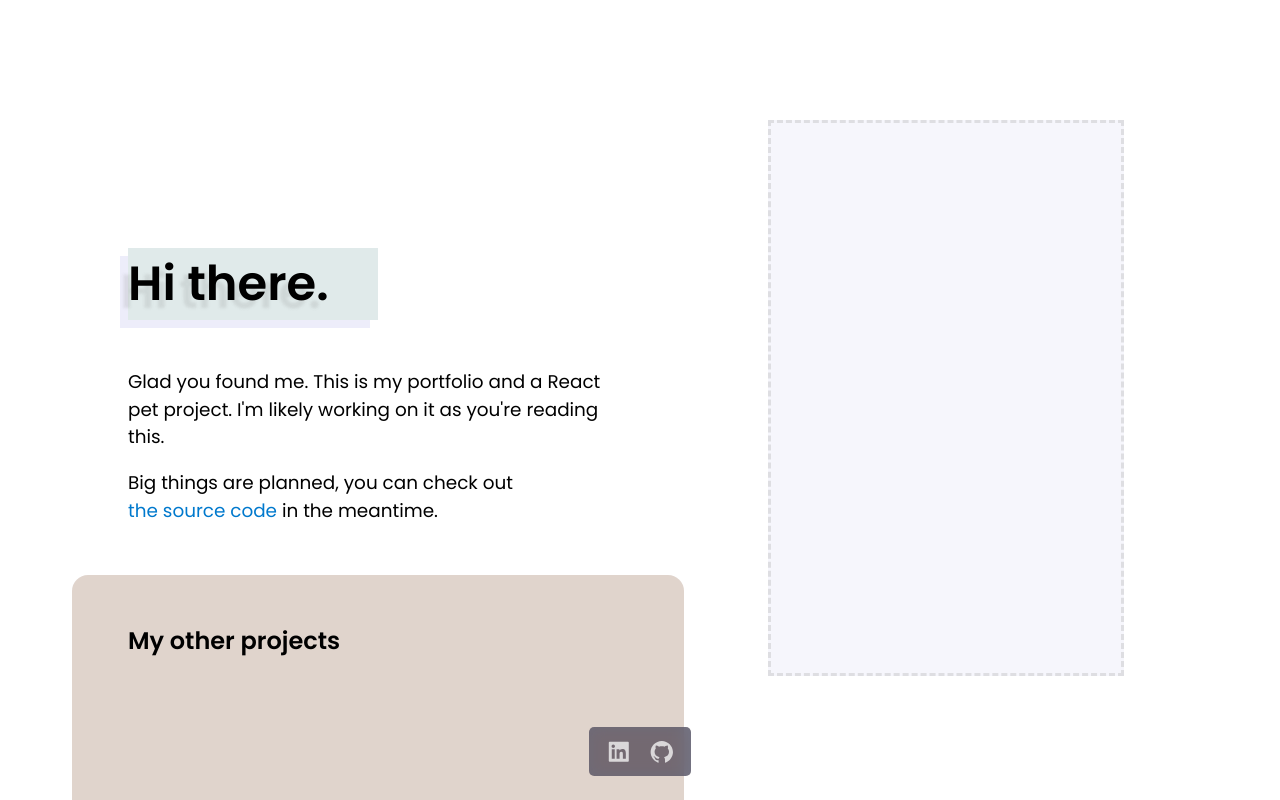
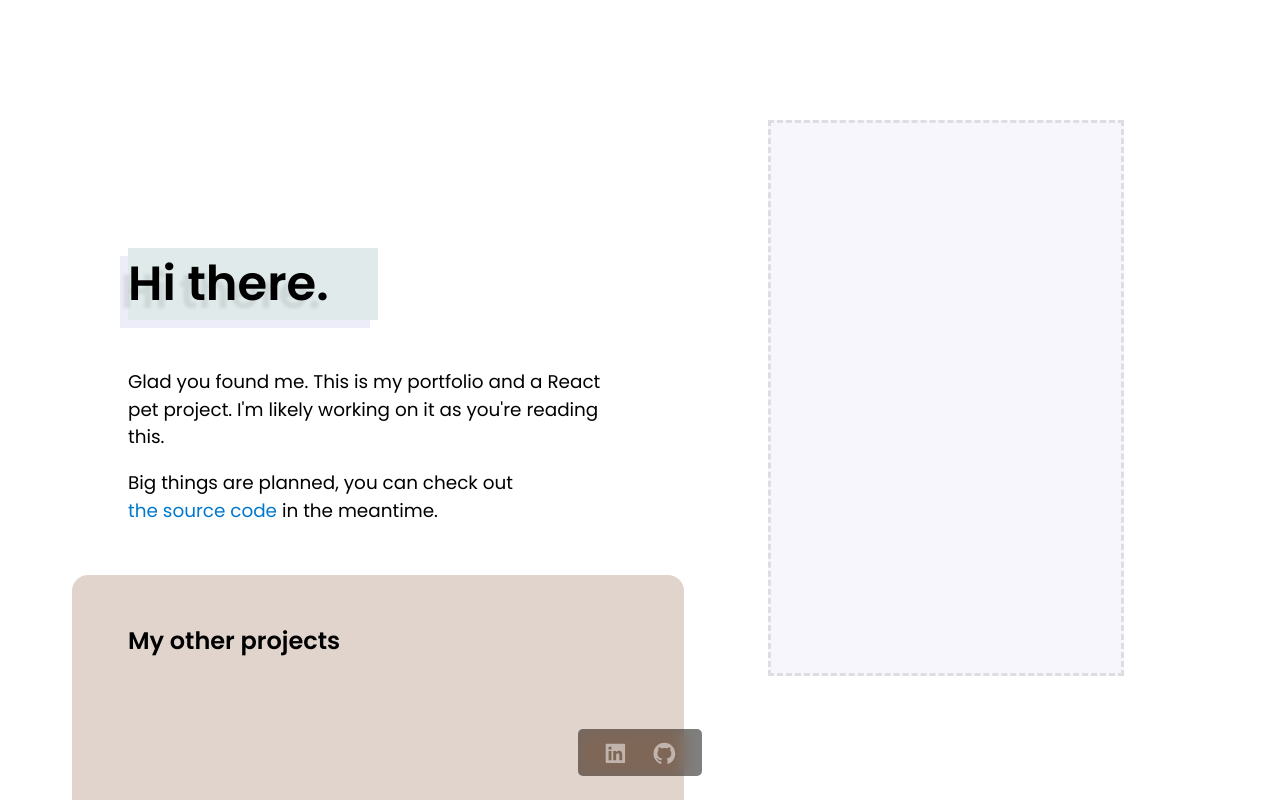
Before and after one commit to alexphl/alexphl.github.io, a React (Create React App) app: page / in a window 1280 px wide. Shown: the top 800 px of the page. Built offline with nearby package versions, Linux system fonts and the light colour scheme.

Commit message:
Update footer style

```diff
--- a/src/index.css
+++ b/src/index.css
@@ -157,10 +157,10 @@ footer {
   grid-column: 2;
   color:  var(--bg);
   height: 1.9em;
-  width: 4em;
-  font-size: 1.6em;
-  background-color: rgba(80,80,100,0.8);
-  backdrop-filter: blur(8px) saturate(500%);
+  width: 5em;
+  font-size: 1.55em;
+  background-color: rgba(0,0,0,0.5);
+  backdrop-filter: blur(8px) saturate(400%);
   border-radius: 0.2em;
   display: flex;
   justify-content: space-evenly;
@@ -171,16 +171,15 @@ footer {
 }
 
 #footerLinks a {
-  color: var(--bg);
+  color: white;
 }
 
 #footerLinks:hover {
-  width: 4.3em;
-  background-color: rgba(80,80,125,0.8);
+  background-color: rgba(80,80,160,0.8);
 }
 
 #footerLinks * {
-  opacity: 0.9;
+  opacity: 0.8;
 }
 
 #footerLinks *:hover{
```
